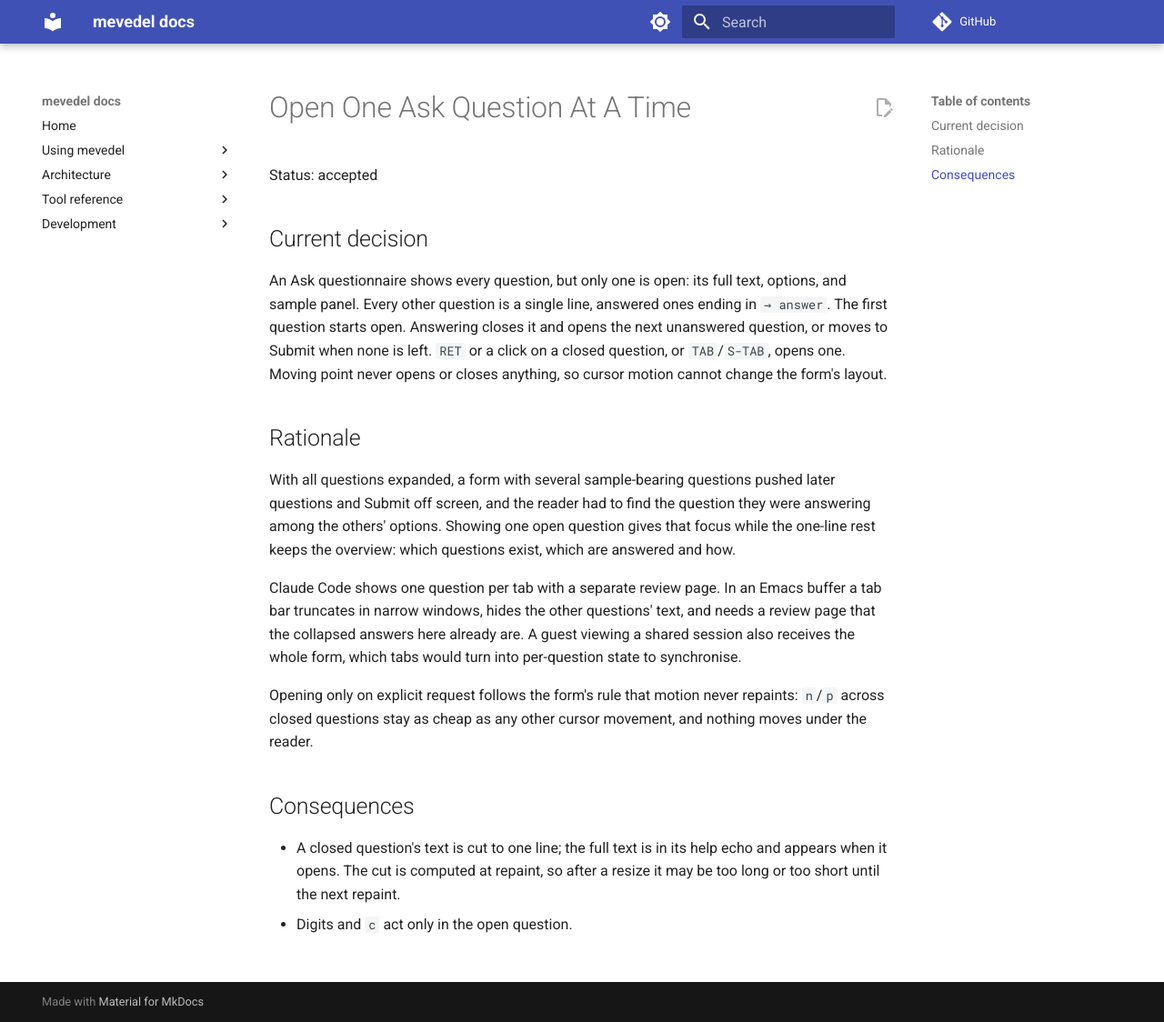
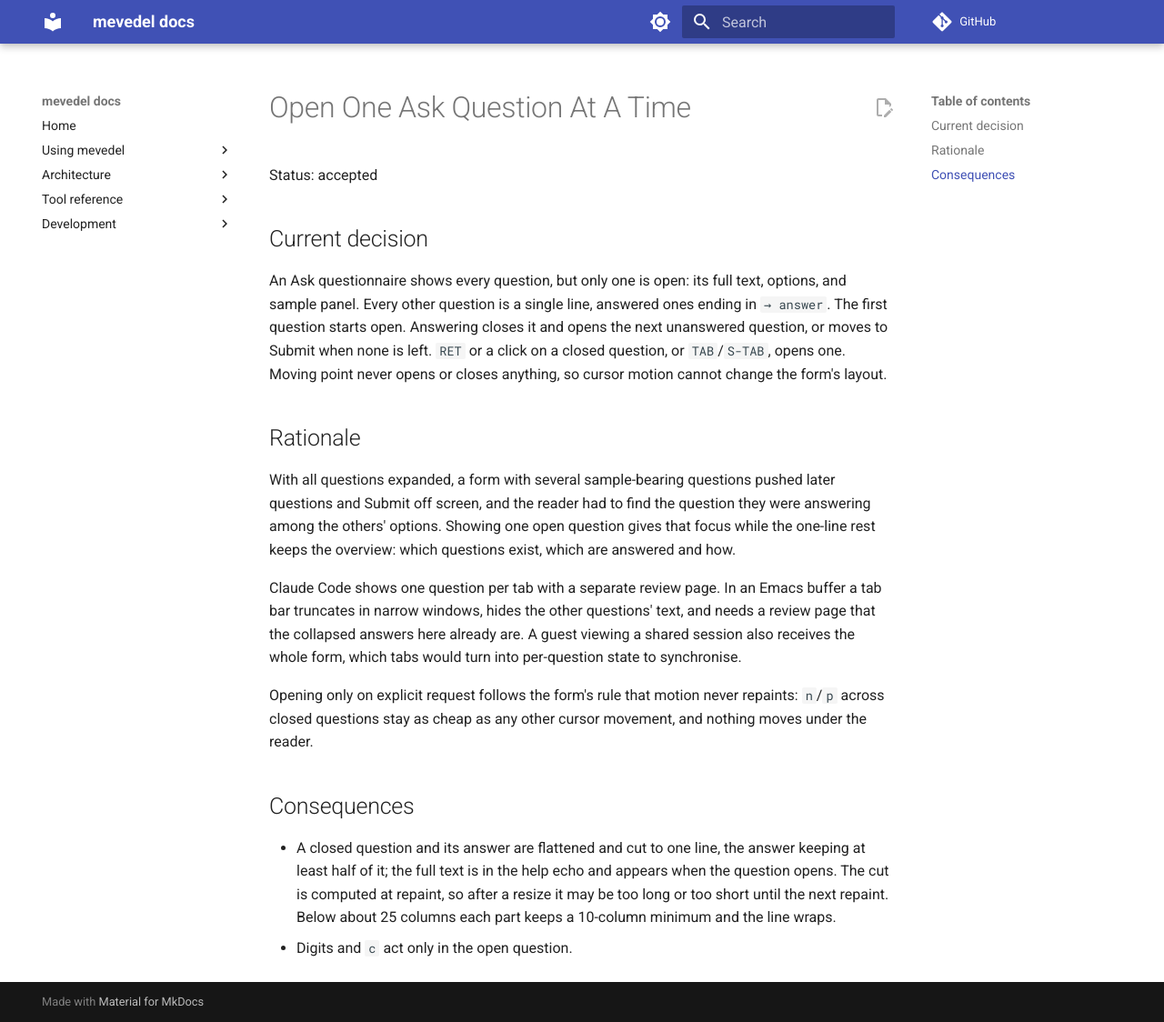
Before and after one commit to FrauH0lle/mevedel, an MkDocs documentation site: the page built from docs/adr/0127-open-one-ask-question-at-a-time.md, in a window 1280 px wide and 1124 px high. Shown: the whole window at 91% size. Built offline with MkDocs 1.6.1 and Material for MkDocs 9.7.7, drawn with Linux system fonts in a browser that asks for light colours; comment, search, counter and statistics services are not loaded.

Commit message:
fix(ask): Keep closed questions to one line with long answers
A closed question cut only its question text and showed the whole
answer, so a long or multi-line custom answer wrapped the line over
several rows.  The answer is now flattened and cut as well, keeping at
least half of the room.

* mevedel-tool-ask-ui.el (mevedel-tool-ask-ui--closed-heading): Flatten
and cut the answer; lower the minimum to 10 columns per part.
* test/test-mevedel-tool-ask-ui.el (mevedel-tool-ask-ui--closed-heading):
Cover a long multi-line answer.
* docs/adr/0126-open-one-ask-question-at-a-time.md: Describe the cut and
the narrow-window limit; drop the executable bit.

```diff
--- a/docs/adr/0127-open-one-ask-question-at-a-time.md
+++ b/docs/adr/0127-open-one-ask-question-at-a-time.md
@@ -32,7 +32,9 @@
 
 ## Consequences
 
-- A closed question's text is cut to one line; the full text is in its help
-  echo and appears when it opens. The cut is computed at repaint, so after a
-  resize it may be too long or too short until the next repaint.
+- A closed question and its answer are flattened and cut to one line, the
+  answer keeping at least half of it; the full text is in the help echo and
+  appears when the question opens. The cut is computed at repaint, so after a
+  resize it may be too long or too short until the next repaint. Below about 25
+  columns each part keeps a 10-column minimum and the line wraps.
 - Digits and `c` act only in the open question.
```
Also changed, not shown: 2 other files.
